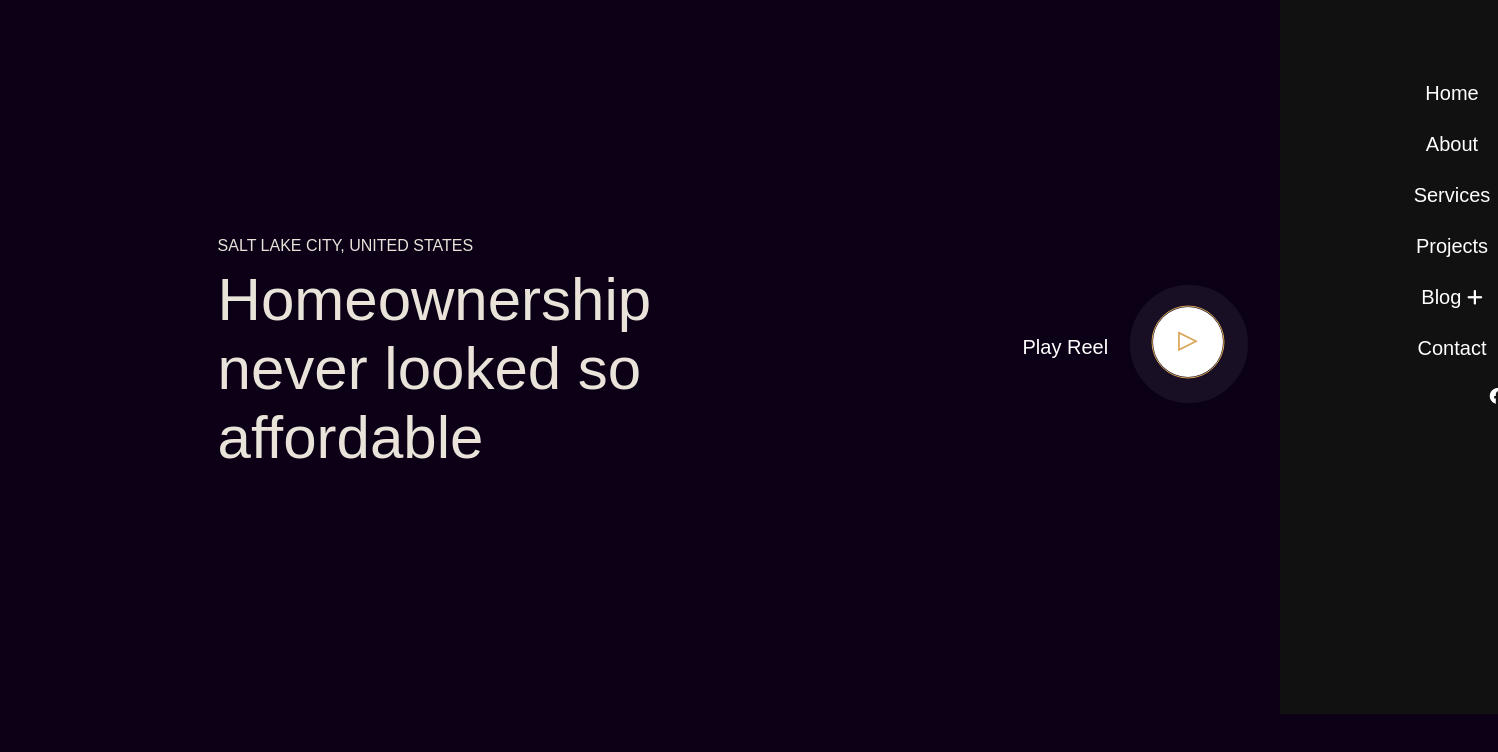
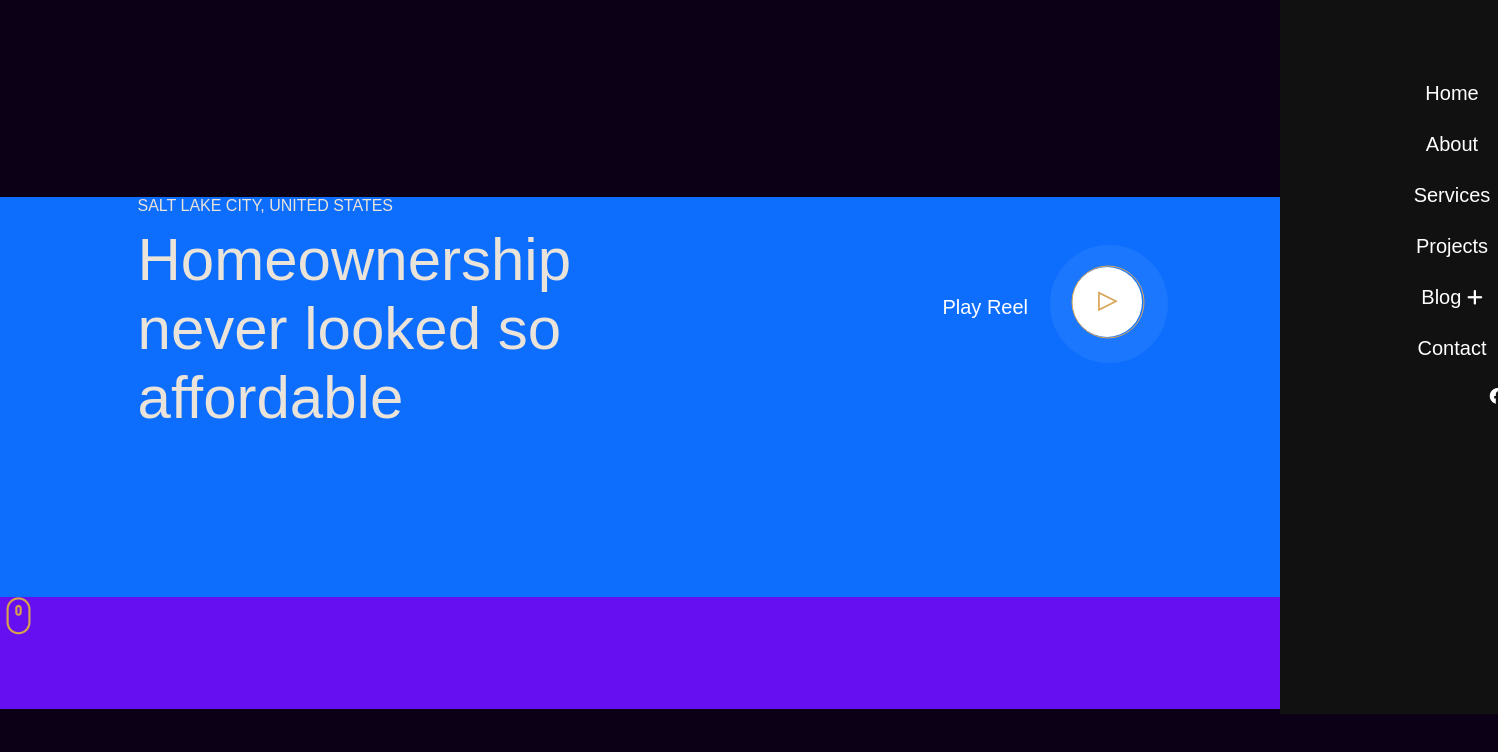
Before and after one commit to rafaelildefonso/reproducao_site_belara, a plain HTML site: page index.html in a window 1280 px wide. Shown: the part 86-838 px from the top of the page, 1498 px wide, since content can reach past the window. Before the commit the page ends 800 px from the top, so only its background shows below. Drawn offline with Linux system fonts and the light colour scheme.

Commit message:
segundo commit

```diff
--- a/css/style.css
+++ b/css/style.css
@@ -208,13 +208,21 @@ nav li i {
     font-size: 18px;
 }
 
-main {}
+main {
+    background-color: #212529;
+    transform: translateY(-100px);
+}
+
+.banner {
+    background-color: #0d6efd;
+}
 
 .containerPrincipal {
-    position: relative;
     width: 100%;
-    top: 30vh;
-    left: 17vw;
+    margin-top: 300px;
+    margin-bottom: 165px;
+    text-align: center;
+
 }
 
 main .titulo {
@@ -222,6 +230,7 @@ main .titulo {
     max-width: 540px;
     display: inline-block;
     /* background-color: #0d6efd; */
+    text-align: left;
 }
 
 main .titulo2 {
@@ -320,3 +329,29 @@ main .titulo1 {
 .sociais a i {
     color: #fff;
 }
+
+.ti-mouse:before {
+    font-family: 'themify';
+    font-style: normal;
+    font-weight: normal;
+    font-variant: normal;
+    text-transform: none;
+    line-height: 1;
+
+    /* Better Font Rendering =========== */
+    -webkit-font-smoothing: antialiased;
+    -moz-osx-font-smoothing: grayscale;
+    content: "\e68a";
+    color: #D6A04C;
+    font-size: 37px;
+}
+
+.bottom_banner {
+    background-color: #6610f2;
+    width: 100%;
+    height: 112px;
+}
+
+.bottom_banner .mouse a {
+    text-decoration: none;
+}
--- a/index.html
+++ b/index.html
@@ -52,6 +52,7 @@
     </header>
 
     <main>
+        <div class="banner">
             <div class="containerPrincipal">
                 <div class="titulo">
                     <span class="titulo2">SALT LAKE CITY, UNITED STATES</span>
@@ -66,6 +67,14 @@
                     </a>
                 </div>
             </div>
+            <div class="bottom_banner">
+                <div class="mouse">
+                    <a href="#down">
+                        <i class="ti-mouse"></i>
+                    </a>
+                </div>
+            </div>
+        </div>
     </main>
 </body>
 
```
Lines whose indentation alone changed are shown as unchanged.
